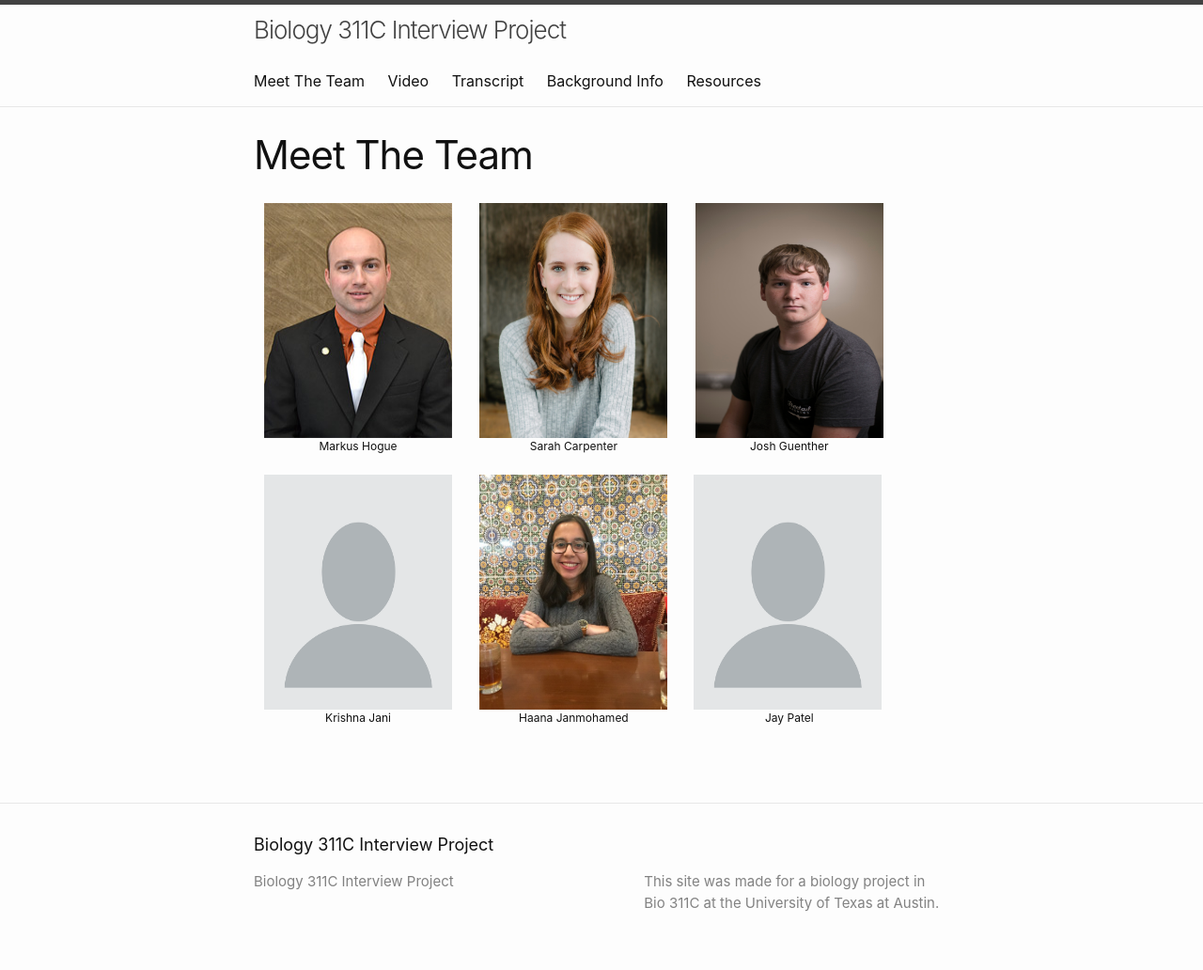
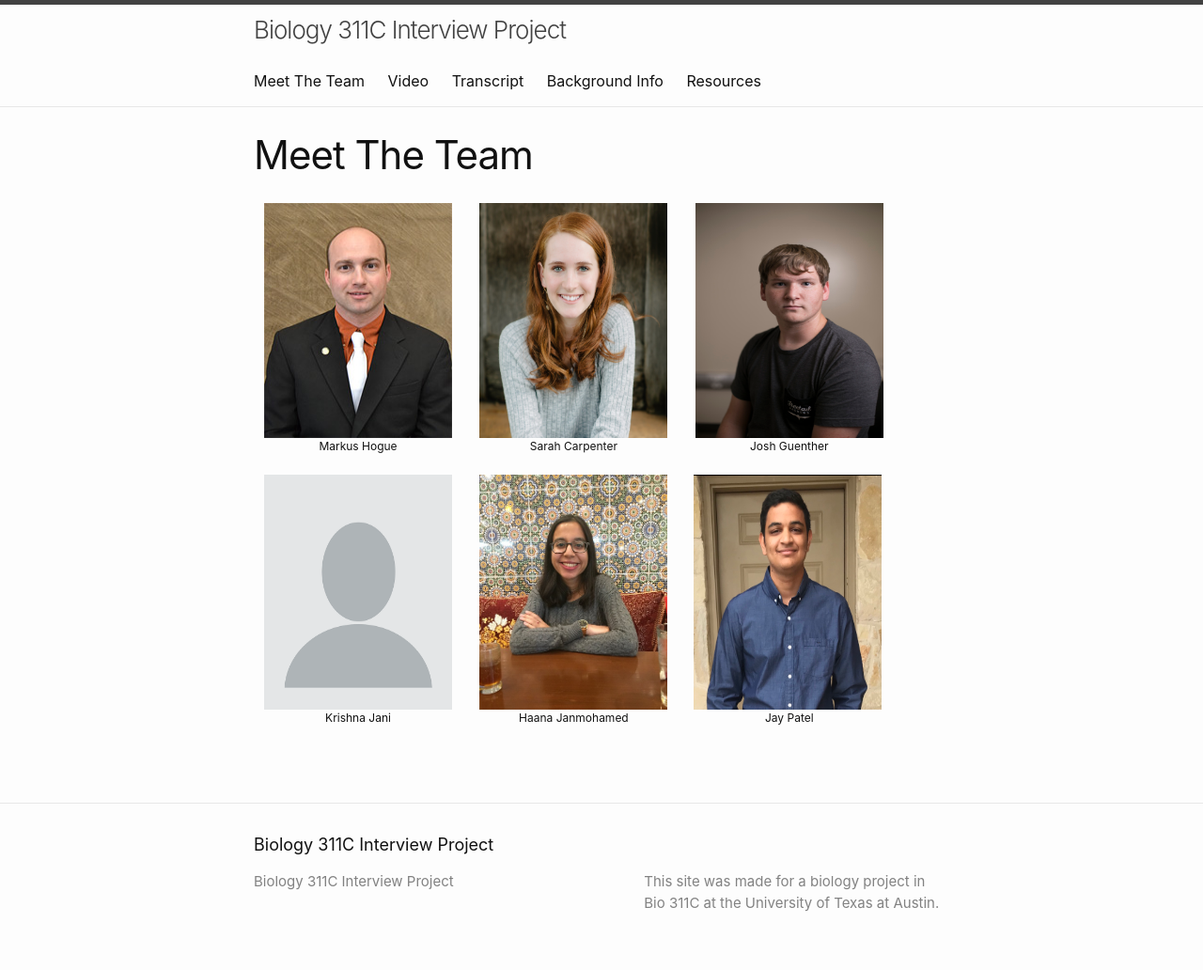
Before and after one commit to haanaj/biowebsite, a Jekyll site: the page built from team.md, in a window 1280 px wide. Shown: the whole page at 94% size. Built offline with Jekyll 4.4.1, drawn with Linux system fonts in a browser that asks for light colours.

Commit message:
Adding Jay's photo to team.md

```diff
--- a/team.md
+++ b/team.md
@@ -19,6 +19,6 @@ weight: 1
 
 <p style="float: left; font-size: 9pt; text-align: center; width: 30%; margin-right: 1%; margin-bottom: 0.5em;"><img src="/biowebsite/assets/Haana.JPG" style="width: 100%; width:200px; height:250px;">Haana Janmohamed</p>
 
-<p style="float: left; font-size: 9pt; text-align: center; width: 30%; margin-right: 1%; margin-bottom: 0.5em;"><img src="/biowebsite/assets/emptyprofile.png" style="width: 100%; width:200px; height:250px;"> &#8205; Jay Patel</p>
+<p style="float: left; font-size: 9pt; text-align: center; width: 30%; margin-right: 1%; margin-bottom: 0.5em;"><img src="/biowebsite/assets/Jay Patel.jpg" style="width: 100%; width:200px; height:250px;"> &#8205; Jay Patel</p>
 
 <p style="clear: both;">
```
Also changed, not shown: assets/Jay Patel.jpg (added).
